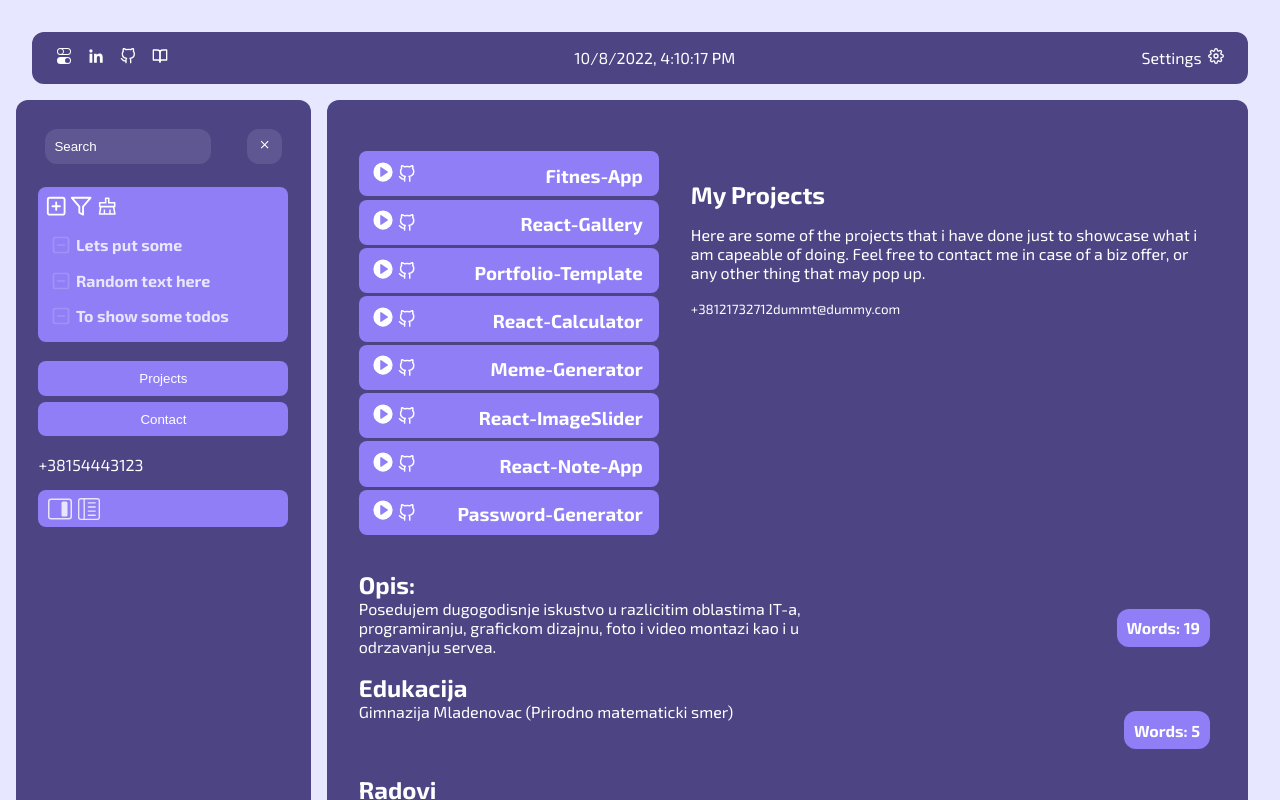
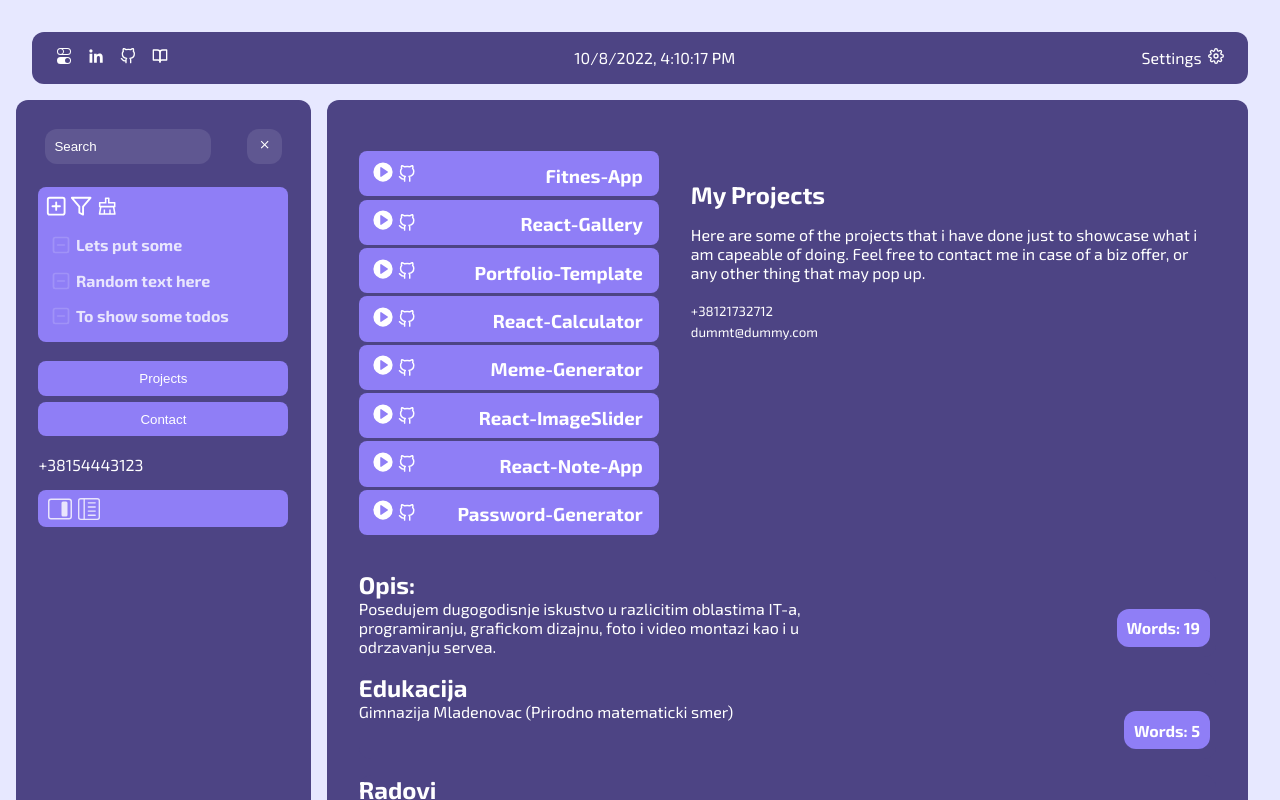
Before and after one commit to erazmozen/hub, a React (Create React App) app: page / in a window 1280 px wide. Shown: the top 800 px of the page. Built offline with nearby package versions, Linux system fonts and the light colour scheme.

Commit message:
Fix layout for projects info

```diff
--- a/src/components/css/showpage/showpage.css
+++ b/src/components/css/showpage/showpage.css
@@ -47,7 +47,12 @@
     color: white;
 }
 
+.projects-contact {
+    display: flex;
+    flex-direction: column;
+}
+
 .projects-preview small {
-    margin-top: 1rem;
+    margin-top: .3rem;
     margin-bottom: 0;
 }
--- a/src/components/showpage/Projects.jsx
+++ b/src/components/showpage/Projects.jsx
@@ -30,7 +30,7 @@ const ProjectPreview = () => {
           or any other thing that may pop up.
         </p>
       </div>
-      <div>
+      <div className="projects-contact">
         <small>+38121732712</small>
         <small>dummt@dummy.com</small>
       </div>
```
